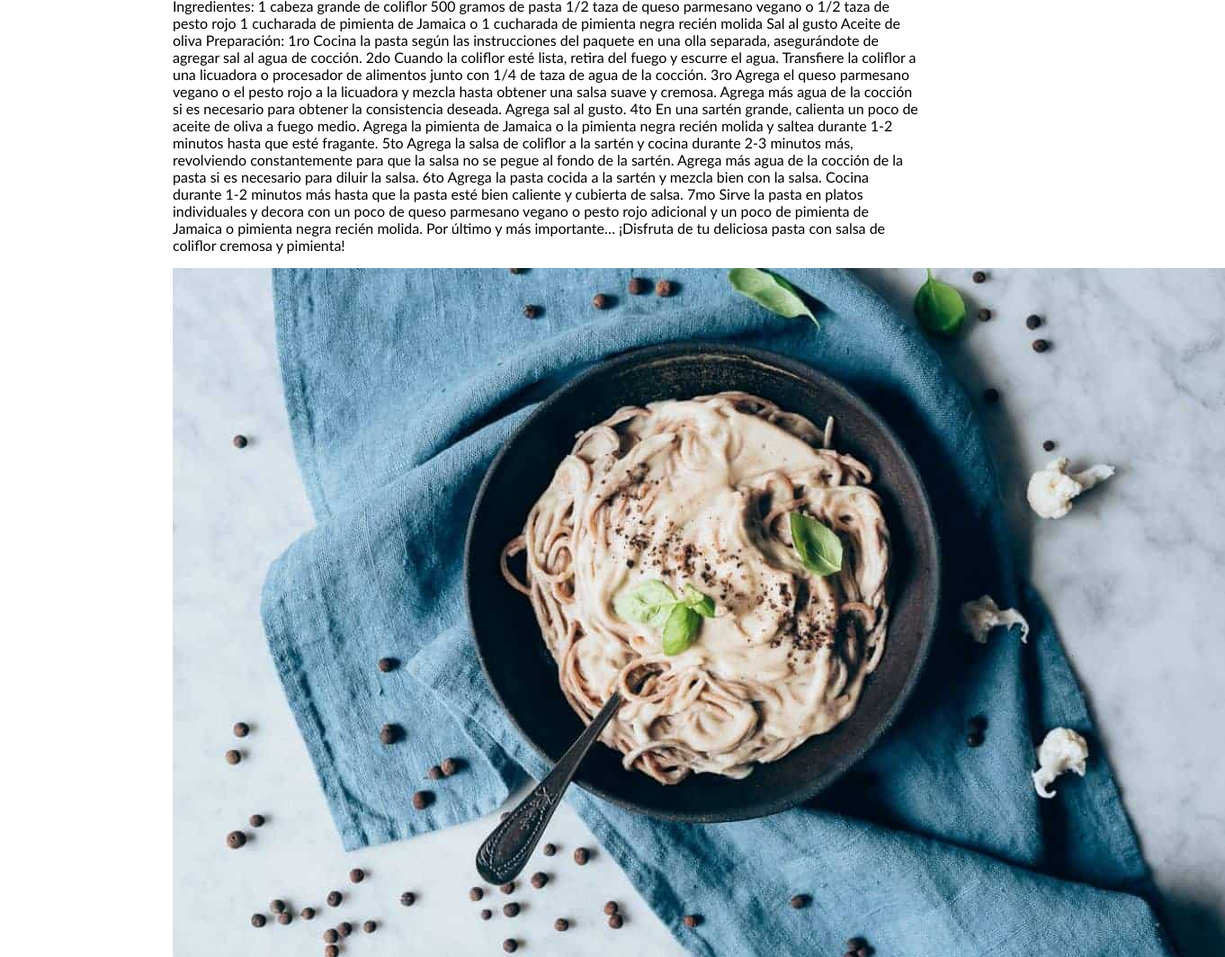
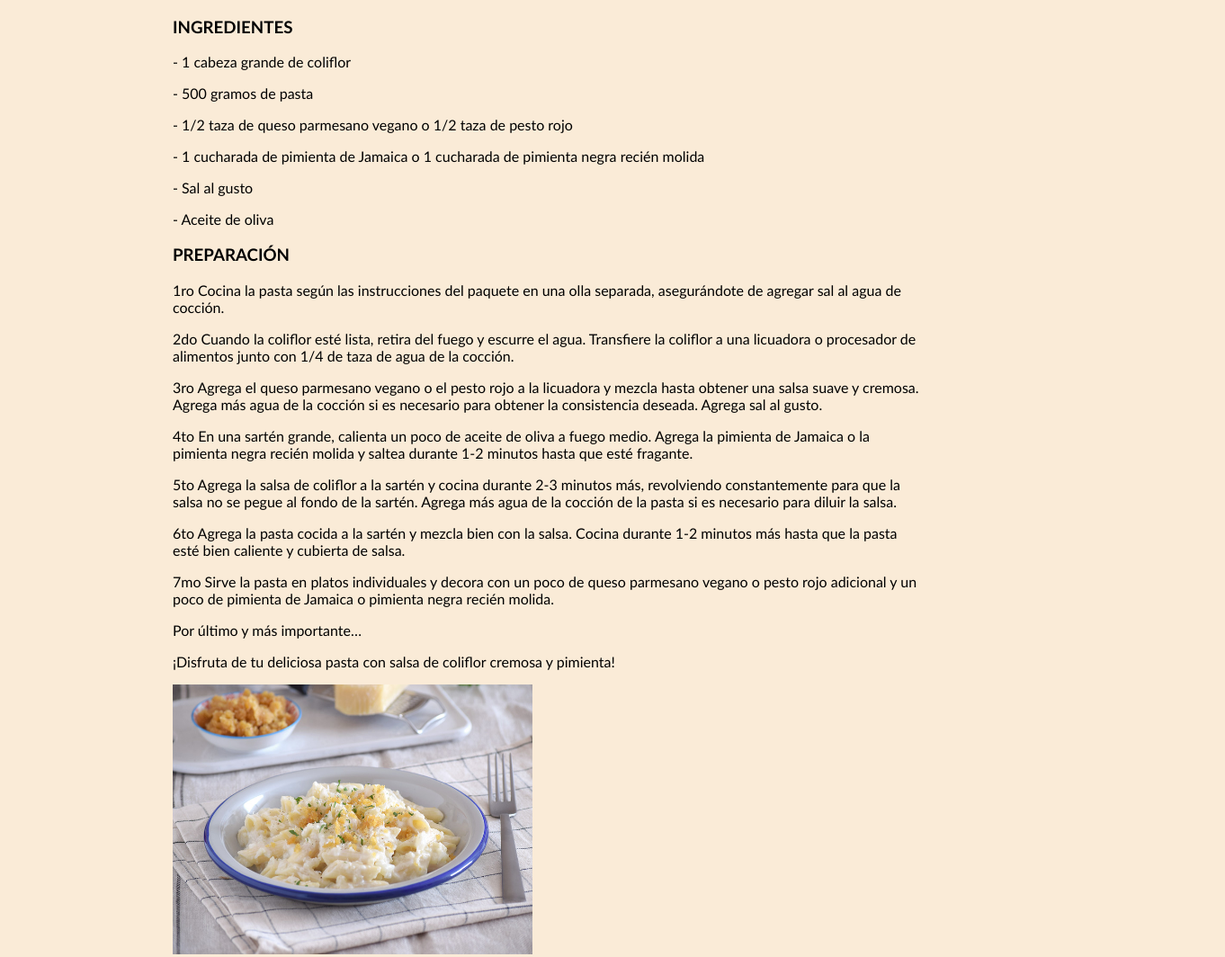
Before and after one commit to urii1204/pt3-OriolBarba-RubenBlas-GerardCano, a plain HTML site: page receta/receta.html in a window 1280 px wide. Shown: the part 1667-2731 px from the top of the page at 90% size, 1362 px wide, since content can reach past the window. Drawn offline with Linux system fonts and the light colour scheme.

Commit message:
Commited

```diff
--- a/css/estilo_receta.css
+++ b/css/estilo_receta.css
@@ -1,6 +1,7 @@
 body {
     font-family: gill sans,sans-serif;
      margin: 0px;
+     background-color:antiquewhite;
 }
 header {
     position: relative;
@@ -17,7 +18,7 @@ li {
     display: inline;
 }
 nav {
-    background-color: rgb(231, 231, 231);
+    background-color:rgb(205, 192, 176);
 }
 nav ul {
     padding: 0;
@@ -71,3 +72,7 @@ footer{
     height: 300px;
     margin-left: 50px;
 }
+#img-4 {
+    width: 400px;
+    height: 300px;
+}
--- a/receta/receta.html
+++ b/receta/receta.html
@@ -42,49 +42,42 @@
             </p>
 
             <!-- Otra Imagen -->
+            <br>
             <img id="img-2" src="/imagenes/RecetaPasta1.jpg">
-            <img id="img-3" src="/imagenes/RecetaPasta2.jpg">
-            <p>
-                Ingredientes:
+            <img id="img-3" src="/imagenes/coliflor.jpg">
+            <br>
+            <h3>INGREDIENTES</h3>
+               <p>- 1 cabeza grande de coliflor</p>
+               <p>- 500 gramos de pasta</p>
+               <p>- 1/2 taza de queso parmesano vegano o 1/2 taza de pesto rojo</p>
+               <p>- 1 cucharada de pimienta de Jamaica o 1 cucharada de pimienta negra recién molida</p>
+               <p>- Sal al gusto</p>
+               <p>- Aceite de oliva</p>
+            <h3>PREPARACIÓN</h3>
+                <p>1ro Cocina la pasta según las instrucciones del paquete en una olla separada, asegurándote de agregar sal al agua de cocción.</p>
+                <p>2do Cuando la coliflor esté lista, retira del fuego y escurre el agua. Transfiere la coliflor a una licuadora o procesador de alimentos junto con 1/4 de taza de agua de la cocción.</p>
+                <p>3ro Agrega el queso parmesano vegano o el pesto rojo a la licuadora y mezcla hasta obtener una salsa suave y cremosa. Agrega más agua de la cocción si es necesario para obtener la consistencia deseada. Agrega sal al gusto.</p>
+                <p>4to En una sartén grande, calienta un poco de aceite de oliva a fuego medio. Agrega la pimienta de Jamaica o la pimienta negra recién molida y saltea durante 1-2 minutos hasta que esté fragante.</p>
+                <p>5to Agrega la salsa de coliflor a la sartén y cocina durante 2-3 minutos más, revolviendo constantemente para que la salsa no se pegue al fondo de la sartén. Agrega más agua de la cocción de la pasta si es necesario para diluir la salsa.</p>
+                <p>6to Agrega la pasta cocida a la sartén y mezcla bien con la salsa. Cocina durante 1-2 minutos más hasta que la pasta esté bien caliente y cubierta de salsa.</p>
+                <p>7mo Sirve la pasta en platos individuales y decora con un poco de queso parmesano vegano o pesto rojo adicional y un poco de pimienta de Jamaica o pimienta negra recién molida.</p>
+                <p>Por último y más importante…</p>
+                <p>¡Disfruta de tu deliciosa pasta con salsa de coliflor cremosa y pimienta!</p>
 
-                1 cabeza grande de coliflor
-                500 gramos de pasta
-                1/2 taza de queso parmesano vegano o 1/2 taza de pesto rojo
-                1 cucharada de pimienta de Jamaica o 1 cucharada de pimienta negra recién molida
-                Sal al gusto
-                Aceite de oliva
-
-                Preparación:
-
-                1ro Cocina la pasta según las instrucciones del paquete en una olla separada, asegurándote de agregar sal al agua de cocción.
-
-                2do Cuando la coliflor esté lista, retira del fuego y escurre el agua. Transfiere la coliflor a una licuadora o procesador de alimentos junto con 1/4 de taza de agua de la cocción.
-
-                3ro Agrega el queso parmesano vegano o el pesto rojo a la licuadora y mezcla hasta obtener una salsa suave y cremosa. Agrega más agua de la cocción si es necesario para obtener la consistencia deseada. Agrega sal al gusto.
-
-                4to En una sartén grande, calienta un poco de aceite de oliva a fuego medio. Agrega la pimienta de Jamaica o la pimienta negra recién molida y saltea durante 1-2 minutos hasta que esté fragante.
-
-                5to Agrega la salsa de coliflor a la sartén y cocina durante 2-3 minutos más, revolviendo constantemente para que la salsa no se pegue al fondo de la sartén. Agrega más agua de la cocción de la pasta si es necesario para diluir la salsa.
-
-                6to Agrega la pasta cocida a la sartén y mezcla bien con la salsa. Cocina durante 1-2 minutos más hasta que la pasta esté bien caliente y cubierta de salsa.
-
-                7mo Sirve la pasta en platos individuales y decora con un poco de queso parmesano vegano o pesto rojo adicional y un poco de pimienta de Jamaica o pimienta negra recién molida.
-
-                Por último y más importante…
-                ¡Disfruta de tu deliciosa pasta con salsa de coliflor cremosa y pimienta!
-
-            </p>
         </article>
 
         <article>
-            <img id="img-4" src="/imagenes/RecetaPasta4.jpg">
+            <img id="img-4" src="/imagenes/pastaColiflor.jpg">
+            <br>
+            <h3>CONSEJO ADICIONAL</h3>
             <p>
-                consejo adicional: para darle un toque extra de sabor a la pasta con salsa de coliflor cremosa y pimienta, puedes agregar algunos ingredientes adicionales como hojas de albahaca fresca, tomates cherry cortados por la mitad, champiñones salteados, espinacas frescas o nueces picadas. Estos ingredientes complementarán muy bien los sabores de la salsa y darán a tu plato una textura y sabor deliciosos. También puedes servir la pasta con una ensalada verde fresca o un pan de ajo recién horneado para completar la comida. ¡Que lo disfrutes!
-
+                Para darle un toque extra de sabor a la pasta con salsa de coliflor cremosa y pimienta, puedes agregar algunos ingredientes adicionales como hojas de albahaca fresca, tomates cherry cortados por la mitad, champiñones salteados, espinacas frescas o nueces picadas. Estos ingredientes complementarán muy bien los sabores de la salsa y darán a tu plato una textura y sabor deliciosos. También puedes servir la pasta con una ensalada verde fresca o un pan de ajo recién horneado para completar la comida. ¡Que lo disfrutes!
+            </p>
+            <p>
                 Espero que te haya gustado la receta, si es así puedes compartirla en las redes sociales a través de los botones que encontrarás mas abajo, dejar un comentario para alimentar el blog o suscribirte para recibir las recetas y contenido exclusivo en tu mail.
-
                 Cientos de gracias por leerme!!
             </p>
+            <br><br>
         </article>
     </main>
     <footer align="center">
```
